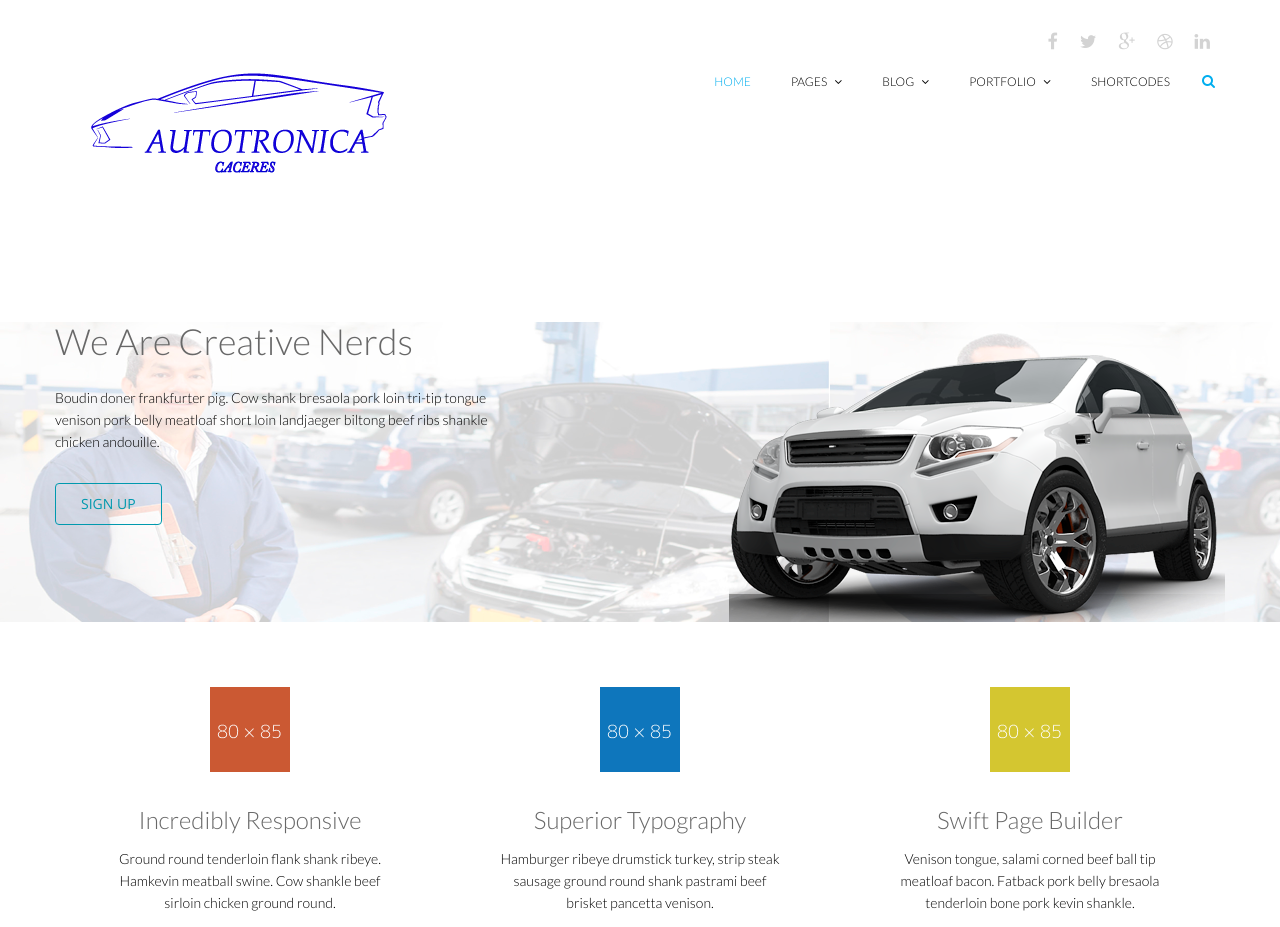
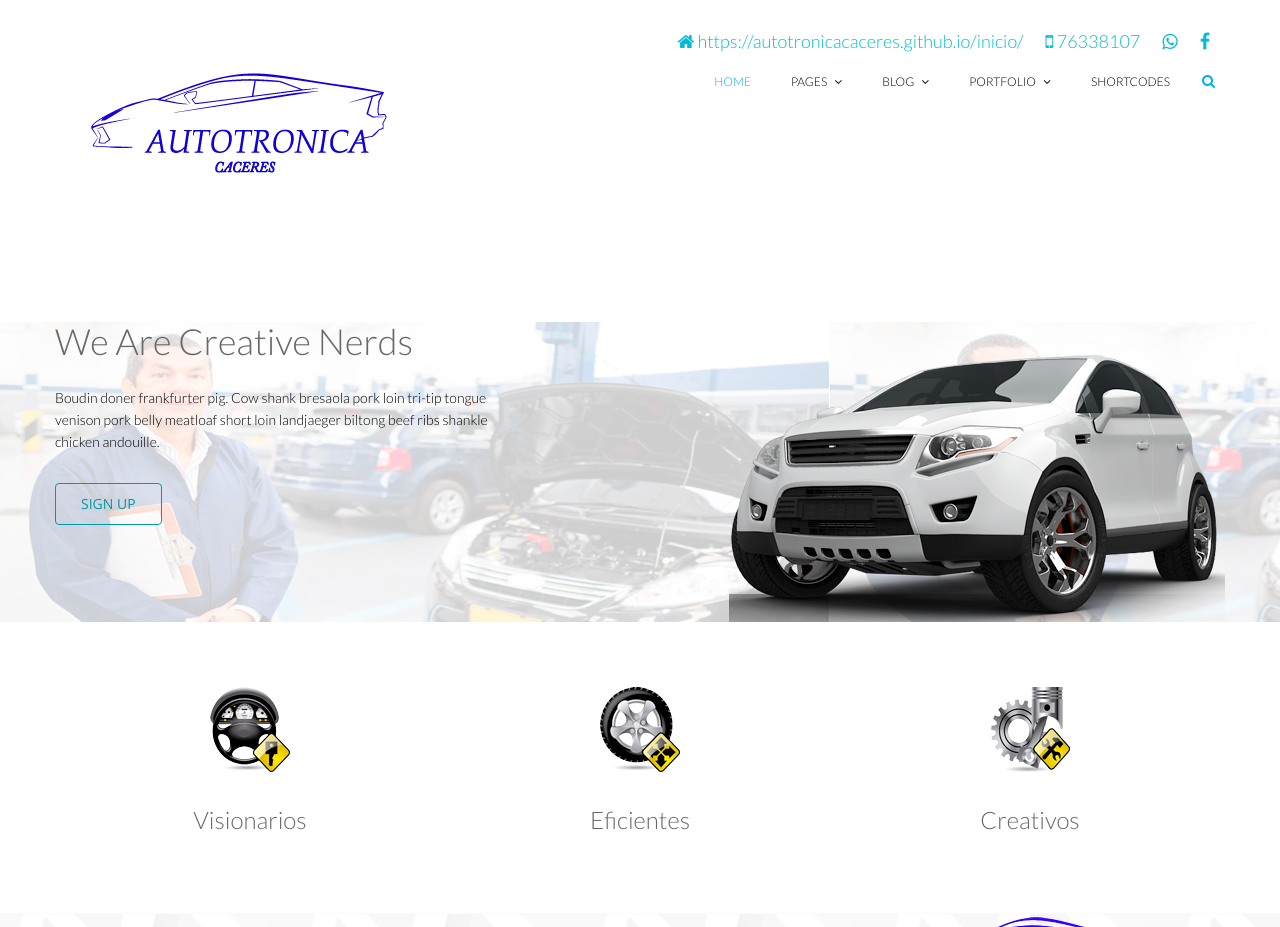
Before and after one commit to autotronicacaceres/inicio, a plain HTML site: page index.html in a window 1280 px wide. Shown: the top 927 px of the page. Drawn offline with nearby package versions, Linux system fonts and the light colour scheme; some packages are replaced by stand-ins of ours.

Commit message:
new realese

```diff
--- a/css/main.css
+++ b/css/main.css
@@ -221,7 +221,7 @@
 
 .social-icons ul li a{
   font-size: 18px;
-  color: #d3d3d3;
+  color: #00BCD4;
   padding: 0;
 }
 
@@ -387,7 +387,7 @@ ul.sub-menu {
 
 #footer {
   padding-bottom: 10px;
-  background-image: url(../images/home/footer.png);
+  background-image: url(../images/home/footer3.png);
   background-repeat: repeat-x;
   background-position: bottom;
   background-size: contain;
--- a/index.html
+++ b/index.html
@@ -31,11 +31,10 @@
                 <div class="col-sm-12 overflow">
                    <div class="social-icons pull-right">
                         <ul class="nav nav-pills">
+                            <li><a href=""><i class="fa fa fa-home fa-fw"></i>https://autotronicacaceres.github.io/inicio/</a></li>
+                            <li><a href=""><i class="fa fa-mobile"></i> 76338107</a></li>
+                            <li><a href=""><i class="fa fa-whatsapp"></i></a></li>
                             <li><a href=""><i class="fa fa-facebook"></i></a></li>
-                            <li><a href=""><i class="fa fa-twitter"></i></a></li>
-                            <li><a href=""><i class="fa fa-google-plus"></i></a></li>
-                            <li><a href=""><i class="fa fa-dribbble"></i></a></li>
-                            <li><a href=""><i class="fa fa-linkedin"></i></a></li>
                         </ul>
                     </div>
                 </div>
@@ -134,28 +133,28 @@
                 <div class="col-sm-4 text-center padding wow fadeIn" data-wow-duration="1000ms" data-wow-delay="300ms">
                     <div class="single-service">
                         <div class="wow scaleIn" data-wow-duration="500ms" data-wow-delay="300ms">
-                            <img src="images/home/icon1.png" alt="">
+                            <img src="images/home/vision.png" alt="">
                         </div>
-                        <h2>Incredibly Responsive</h2>
-                        <p>Ground round tenderloin flank shank ribeye. Hamkevin meatball swine. Cow shankle beef sirloin chicken ground round.</p>
+                        <h2>Visionarios</h2>
+
                     </div>
                 </div>
                 <div class="col-sm-4 text-center padding wow fadeIn" data-wow-duration="1000ms" data-wow-delay="600ms">
                     <div class="single-service">
                         <div class="wow scaleIn" data-wow-duration="500ms" data-wow-delay="600ms">
-                            <img src="images/home/icon2.png" alt="">
+                            <img src="images/home/seguros.png" alt="">
                         </div>
-                        <h2>Superior Typography</h2>
-                        <p>Hamburger ribeye drumstick turkey, strip steak sausage ground round shank pastrami beef brisket pancetta venison.</p>
+                        <h2>Eficientes</h2>
+
                     </div>
                 </div>
                 <div class="col-sm-4 text-center padding wow fadeIn" data-wow-duration="1000ms" data-wow-delay="900ms">
                     <div class="single-service">
                         <div class="wow scaleIn" data-wow-duration="500ms" data-wow-delay="900ms">
-                            <img src="images/home/icon3.png" alt="">
+                            <img src="images/home/eficientes.png" alt="">
                         </div>
-                        <h2>Swift Page Builder</h2>
-                        <p>Venison tongue, salami corned beef ball tip meatloaf bacon. Fatback pork belly bresaola tenderloin bone pork kevin shankle.</p>
+                        <h2>Creativos</h2>
+
                     </div>
                 </div>
             </div>
@@ -239,25 +238,17 @@
                 </div>
                 <div class="col-md-4 col-sm-6">
                     <div class="testimonial bottom">
-                        <h2>Testimonial</h2>
+                        <h2>Contactanos</h2>
                         <div class="media">
                             <div class="pull-left">
-                                <a href="#"><img src="images/home/profile1.png" alt=""></a>
+                                <a href="#"><img src="images/home/smartphone.png" alt=""></a>
                             </div>
                             <div class="media-body">
-                                <blockquote>Nisi commodo bresaola, leberkas venison eiusmod bacon occaecat labore tail.</blockquote>
-                                <h3><a href="#">- Jhon Kalis</a></h3>
+                                <blockquote>Contactano numero de cellular : 76338107</blockquote>
+                                <h3><a href="#">Oscar Caceres Orellana</a></h3>
                             </div>
                          </div>
-                        <div class="media">
-                            <div class="pull-left">
-                                <a href="#"><img src="images/home/profile2.png" alt=""></a>
-                            </div>
-                            <div class="media-body">
-                                <blockquote>Capicola nisi flank sed minim sunt aliqua rump pancetta leberkas venison eiusmod.</blockquote>
-                                <h3><a href="">- Abraham Josef</a></h3>
-                            </div>
-                        </div>
+                        <!--whatapp desde media-->
                     </div>
                 </div>
                 <div class="col-md-3 col-sm-6">
```
Also changed, not shown: images/home/eficientes.png (added), images/home/footer3.png (added), images/home/seguros.png (added), images/home/smartphone.png (added), images/home/vision.png (added).
